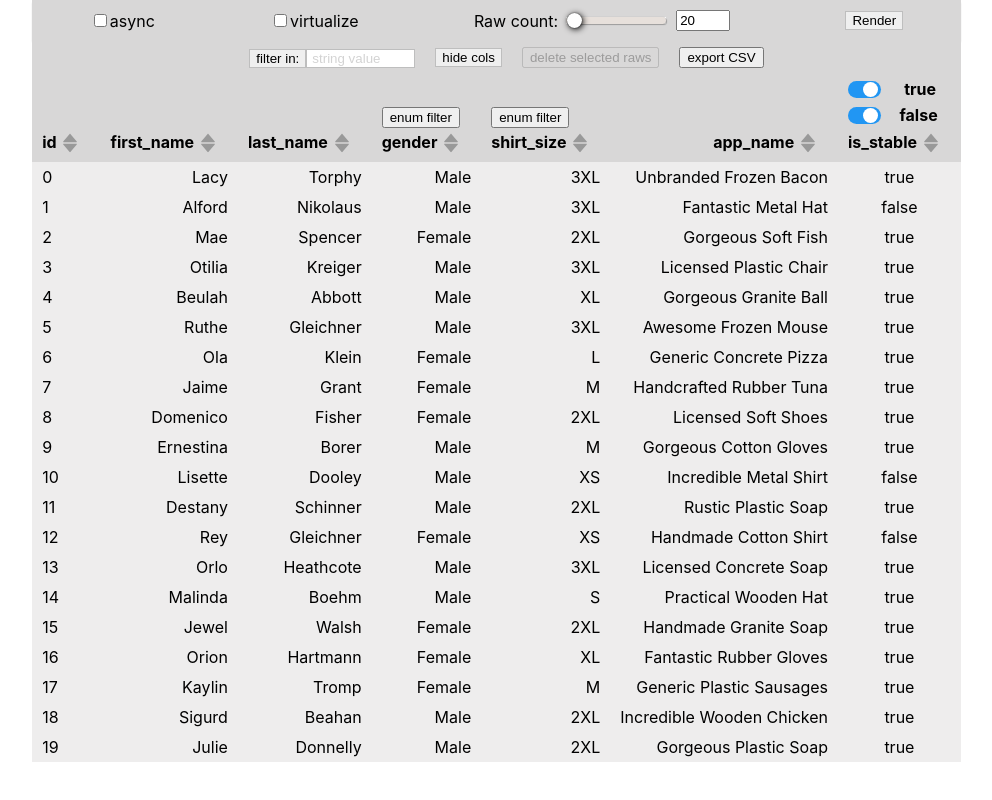
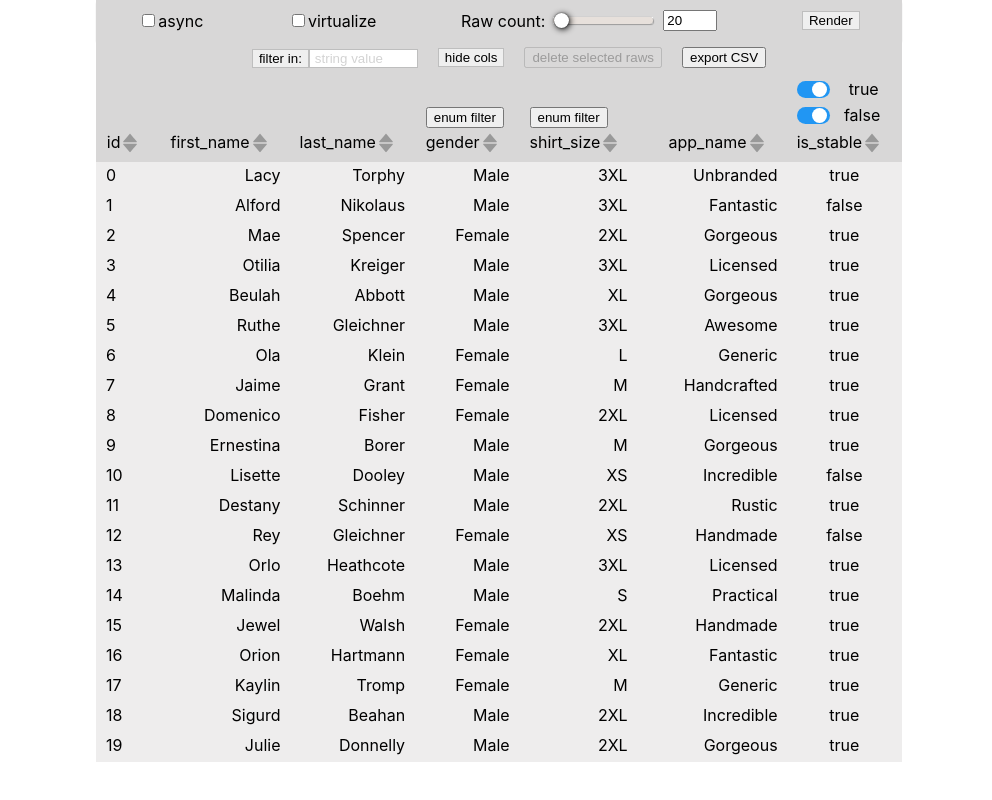
Before and after one commit to ineg22/datagrid, a React (Create React App) app: page / in a window 1280 px wide. Shown: the whole page, without its empty margins (121-1113 px from the left). Built offline with nearby package versions, Linux system fonts and the light colour scheme.

Commit message:
refactor: changed table layout to div

```diff
--- a/src/App.scss
+++ b/src/App.scss
@@ -1,15 +1,15 @@
 .App {
+  display: flex;
+  flex-direction: column;
   width: fit-content;
   margin: 0 auto;
   padding: 0;
-  display: flex;
-  flex-direction: column;
-  align-items: center;
 }
 
 .loading {
+  margin-top: 100px;
+
   text-align: center;
-  margin-top: 100px;
 }
 
 .hidden {
--- a/src/components/Params/Params.scss
+++ b/src/components/Params/Params.scss
@@ -1,10 +1,9 @@
 .sticker {
   position: sticky;
-  width: calc(100% - 45px);
   top: 0;
   z-index: 5;
 
-  margin-right: 45px;
+  width: calc(100% - 40px);
 }
 
 .formWrapper {
@@ -139,11 +138,13 @@
 }
 
 .deleteRawsButton {
+  margin-left: 20px;
+
   cursor: pointer;
-  margin-left: 20px;
 }
 
 .exportCSVButton {
+  margin-left: 20px;
+
   cursor: pointer;
-  margin-left: 20px;
 }
--- a/src/components/Table/Table.scss
+++ /dev/null
@@ -1,9 +0,0 @@
-.table {
-  position: relative;
-
-  min-width: 800px;
-  margin-right: 45px;
-
-  border-collapse: collapse;
-  text-align: right;
-}
--- a/src/components/Table/Table.tsx
+++ b/src/components/Table/Table.tsx
@@ -1,7 +1,6 @@
 import React, { useEffect } from 'react';
 import { useSelector, useDispatch } from 'react-redux';
 
-import './Table.scss';
 import { deleteSelectedRaws, transformPersons, setSelectedRaws } from '../../actions/index';
 
 import TableHeader from './TableHeader/TableHeader';
@@ -37,16 +36,12 @@ const Table: React.FC = () => {
   const renderedPersons = transformed ? transformed : persons;
 
   return (
-    <table className="table">
-      <thead>
-        <TableHeader columnVisibility={columnVisibility} />
-      </thead>
-      <tbody>
-        {renderedPersons.map(person => (
-          <TableRaw person={person} key={person.id} columnVisibility={columnVisibility} />
-        ))}
-      </tbody>
-    </table>
+    <>
+      <TableHeader columnVisibility={columnVisibility} />
+      {renderedPersons.map(person => (
+        <TableRaw person={person} key={person.id} columnVisibility={columnVisibility} />
+      ))}
+    </>
   );
 };
 
--- a/src/components/Table/TableHeader/SortWidget/SortWidget.tsx
+++ b/src/components/Table/TableHeader/SortWidget/SortWidget.tsx
@@ -35,7 +35,6 @@ const SortWidget: React.FC<Props> = ({ col }) => {
 
   return (
     <>
-      {' '}
       <button className="SortButton" onClick={sortHandle}>
         <span className={sortedUp ? 'sortLabel sortUp sortActive' : 'sortLabel sortUp'}>
           <svg viewBox="0 0 1024 1024" fill="currentColor">
--- a/src/components/Table/TableHeader/TableHeader.scss
+++ b/src/components/Table/TableHeader/TableHeader.scss
@@ -1,29 +1,66 @@
 .header__raw {
-  th {
-    position: sticky;
-    top: 73px;
-    z-index: 4;
+  position: sticky;
+  top: 72px;
+  z-index: 4;
+
+  display: flex;
+  flex-wrap: nowrap;
+  width: calc(100% - 40px);
+
+  .header__col {
+    display: flex;
+    flex-direction: column;
+    justify-content: flex-end;
+    padding: 3px 10px 10px;
+
     white-space: nowrap;
 
-    text-align: end;
-    vertical-align: bottom;
+    background-color: rgb(216, 215, 215);
 
-    background-color: rgb(216, 215, 215);
+    .headerColContentWrapper {
+      width: 100%;
+
+      text-align: end;
+    }
+
+    &:nth-child(1) {
+      position: sticky;
+      left: 0;
+      z-index: 8;
+
+      width: 50px;
+
+      text-align: start;
+    }
+
+    &:nth-child(2) {
+      width: 114px;
+    }
+
+    &:nth-child(3) {
+      width: 110px;
+    }
+
+    &:nth-child(4) {
+      width: 88px;
+    }
+
+    &:nth-child(5) {
+      width: 104px;
+    }
+
+    &:nth-child(6) {
+      width: 142px;
+    }
+
+    &:nth-child(7) {
+      width: 98px;
+
+      // text-align: center;
+    }
   }
 
   .EnumfilterButton {
     display: block;
   }
 }
-
-.header__col {
-  padding: 3px 10px 10px;
-
-  &:nth-child(1) {
-    position: sticky;
-    left: 0;
-    z-index: 8;
-
-    text-align: start;
-  }
-}
--- a/src/components/Table/TableHeader/TableHeader.tsx
+++ b/src/components/Table/TableHeader/TableHeader.tsx
@@ -11,18 +11,20 @@ interface Params {
 
 const TableHeader: React.FC<Params> = ({ columnVisibility }) => {
   return (
-    <tr className="header__raw">
+    <div className="header__raw">
       {COLUMN_TITLES.map((el, i) => {
         const className = columnVisibility[i] ? 'header__col' : 'header__col hidden';
         return (
-          <th className={className} key={i}>
-            {ENUM_FILTER_COLUMNS[i] && <EnumFilterWidget col={i} />}
-            {el === 'app_version' ? <span>is_stable</span> : <span>{el}</span>}
-            {COLUMNS_WITH_SORT[i] && <SortWidget col={i} />}
-          </th>
+          <div className={className} key={i}>
+            <div className="headerColContentWrapper">
+              {ENUM_FILTER_COLUMNS[i] && <EnumFilterWidget col={i} />}
+              {el === 'app_version' ? <span>is_stable</span> : <span>{el}</span>}
+              {COLUMNS_WITH_SORT[i] && <SortWidget col={i} />}
+            </div>
+          </div>
         );
       })}
-    </tr>
+    </div>
   );
 };
 
--- a/src/components/Table/TableRaw/TableRaw.scss
+++ b/src/components/Table/TableRaw/TableRaw.scss
@@ -1,6 +1,9 @@
 .content__raw {
   position: relative;
 
+  display: flex;
+  flex-wrap: nowrap;
+  width: 100%;
   height: 30px;
 
   background-color: rgb(238, 237, 237);
@@ -26,41 +29,75 @@
     }
 
     .rawOverflow {
-      display: flex;
-      align-items: center;
-      height: 30px;
+      .delRawButton {
+        display: block;
+      }
     }
   }
 
   .content__col {
     padding: 3px 10px;
 
+    text-align: end;
     white-space: nowrap;
 
     user-select: none;
-
-    &:nth-child(7) {
-      text-align: center;
-    }
 
     &:nth-child(1) {
       position: sticky;
       left: 0;
       z-index: 2;
 
+      width: 47.5px;
+
       text-align: initial;
 
       background-color: rgb(238, 237, 237);
+    }
+
+    &:nth-child(2) {
+      width: 107px;
+    }
+
+    &:nth-child(3) {
+      width: 104.6px;
+    }
+
+    &:nth-child(4) {
+      width: 84.5px;
+    }
+
+    &:nth-child(5) {
+      width: 98px;
+    }
+
+    &:nth-child(6) {
+      width: 130px;
+    }
+
+    &:nth-child(7) {
+      width: 93.5px;
+
+      text-align: center;
     }
   }
 
   .rawOverflow {
     position: absolute;
+    top: 0;
+    right: -5px;
 
-    display: none;
+    display: flex;
     flex-wrap: nowrap;
+    align-items: center;
+    width: 45px;
+    height: 30px;
+
+    background-color: white;
 
     .delRawButton {
+      display: none;
+
       cursor: pointer;
     }
   }
--- a/src/components/Table/TableRaw/TableRaw.tsx
+++ b/src/components/Table/TableRaw/TableRaw.tsx
@@ -37,22 +37,22 @@ const TableRaw: React.FC<Params> = ({ person, columnVisibility }) => {
   };
 
   return (
-    <tr className={rawClassName} onClick={rawClickHandler}>
+    <div className={rawClassName} onClick={rawClickHandler}>
       {contentArray.map((el, i) => {
         const className = columnVisibility[i] ? 'content__col' : 'content__col hidden';
 
         return (
-          <td className={className} key={i}>
+          <div className={className} key={i}>
             {el}
-          </td>
+          </div>
         );
       })}
-      <td className="rawOverflow">
+      <div className="rawOverflow">
         <button className="delRawButton" onClick={delRawButtonHandler}>
           del
         </button>
-      </td>
-    </tr>
+      </div>
+    </div>
   );
 };
 
--- a/src/middleware/loadDataToState.ts
+++ b/src/middleware/loadDataToState.ts
@@ -16,7 +16,7 @@ const makeFake = (idx: number): PersonType => {
     last_name: faker.name.lastName(),
     gender: faker.random.arrayElement(genders),
     shirt_size: faker.random.arrayElement(ENUM_MASK),
-    app_name: faker.commerce.productName(),
+    app_name: faker.commerce.productName().split(' ')[0],
     app_version: Number(faker.finance.amount(0.1, 5.0, 2)) >= 1,
   };
 };
```
Also changed, not shown: src/components/Table/VirtualizedList.tsx (added, +25 -0 lines).
